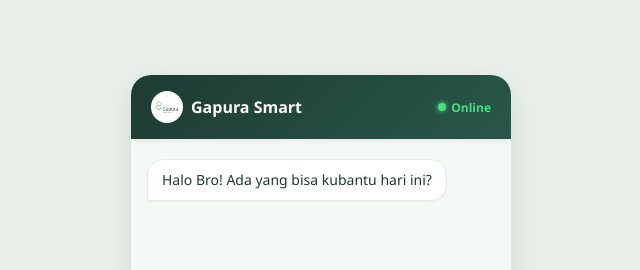
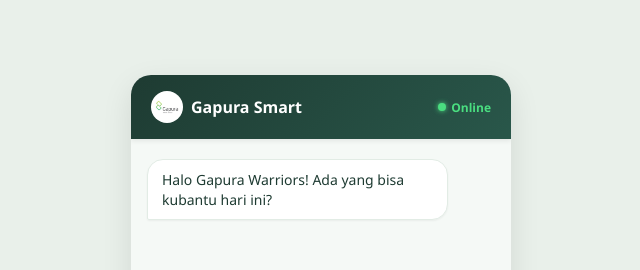
Before and after one commit to zhen-droid00/GapuraSmart01, a plain HTML site: page index.html in a window 1280 px wide. Shown: the top 270 px of the page, without its empty margins (319-959 px from the left). Drawn offline with Linux system fonts and the light colour scheme.

Commit message:
Update index.html

```diff
--- a/index.html
+++ b/index.html
@@ -202,7 +202,7 @@
         </div>
         <div class="chat-box" id="chat-box">
             <!-- Pesan pembuka -->
-            <div class="message ai-msg">Halo Bro! Ada yang bisa kubantu hari ini?</div>
+            <div class="message ai-msg">Halo Gapura Warriors! Ada yang bisa kubantu hari ini?</div>
         </div>
         <div class="input-area">
         <input type="text" id="user-input" placeholder="Tanya seputar SOP..." autocomplete="off">
```
